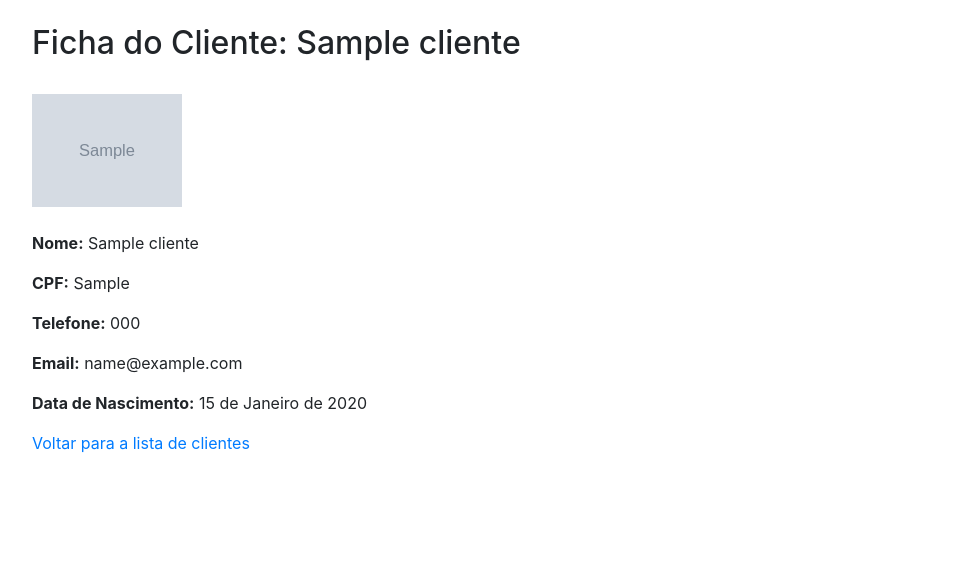
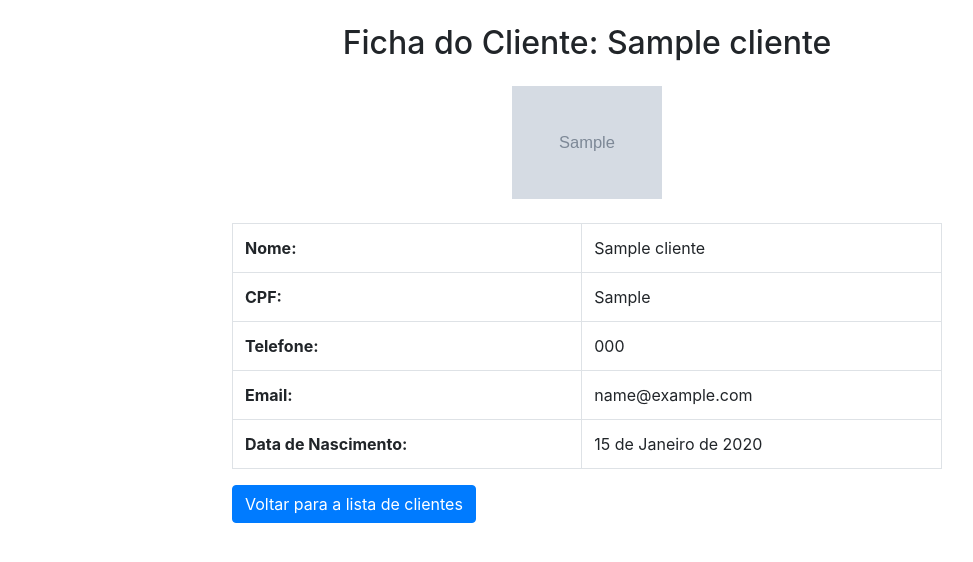
Before and after one commit to douglasinforj/clinica, a Django app: page /clientes/1/ in a window 1280 px wide. Shown: the part 56-618 px from the top of the page, without its empty margins (53-1026 px from the left). Run offline with Django 4.2, Linux system fonts and the light colour scheme; a user stored in the database is signed in; tables that the repository leaves empty hold one stand-in row (values such as "Sample post"); grey boxes marked "Sample" are stand-in pictures; some libraries are stand-ins or nearby versions.

Commit message:
Editando cliente_detail melhorando o forma e design

```diff
--- a/cadastros/templates/cadastros/cliente_detail.html
+++ b/cadastros/templates/cadastros/cliente_detail.html
@@ -1,14 +1,56 @@
 {% extends 'cadastros/base.html' %}
 
 {% block content %}
-  <h2>Ficha do Cliente: {{ clientes.nome }}</h2>
-  <br>
-  <img src="{{ clientes.foto.url }}" alt="{{ clientes.nome }}" width="150">
-  <br><br>
-  <p><strong>Nome:</strong> {{ clientes.nome }}</p>
-  <p><strong>CPF:</strong> {{ clientes.cpf }}</p>
-  <p><strong>Telefone:</strong> {{ clientes.telefone }}</p>
-  <p><strong>Email:</strong> {{ clientes.email }}</p>
-  <p><strong>Data de Nascimento:</strong> {{ clientes.data_nascimento }}</p>
-  <a href="{% url 'cliente_list' %}">Voltar para a lista de clientes</a>
+<div class="container">
+  <div class="row justify-content-center">
+      <div class="col-md-8">
+          <h2 class="text-center mb-4">Ficha do Cliente: {{ clientes.nome }}</h2>
+          <div class="text-center">
+              <img src="{{ clientes.foto.url }}" alt="{{ clientes.nome }}" width="150">
+          </div>
+          <br>
+          <div class="table-responsive">
+              <table class="table table-bordered">
+                  <tbody>
+                      <tr>
+                          <th>Nome:</th>
+                          <td>{{ clientes.nome }}</td>
+                      </tr>
+                      <tr>
+                          <th>CPF:</th>
+                          <td>{{ clientes.cpf }}</td>
+                      </tr>
+                      <tr>
+                          <th>Telefone:</th>
+                          <td>{{ clientes.telefone }}</td>
+                      </tr>
+                      <tr>
+                          <th>Email:</th>
+                          <td>{{ clientes.email }}</td>
+                      </tr>
+                      <tr>
+                          <th>Data de Nascimento:</th>
+                          <td>{{ clientes.data_nascimento }}</td>
+                      </tr>
+                  </tbody>
+              </table>
+          </div>
+          <a href="{% url 'cliente_list' %}" class="btn btn-primary">Voltar para a lista de clientes</a>
+      </div>
+  </div>
+</div>
+
+
+
+
+
+
+
+
+
+
+
+
+
+
 {% endblock %}
```
